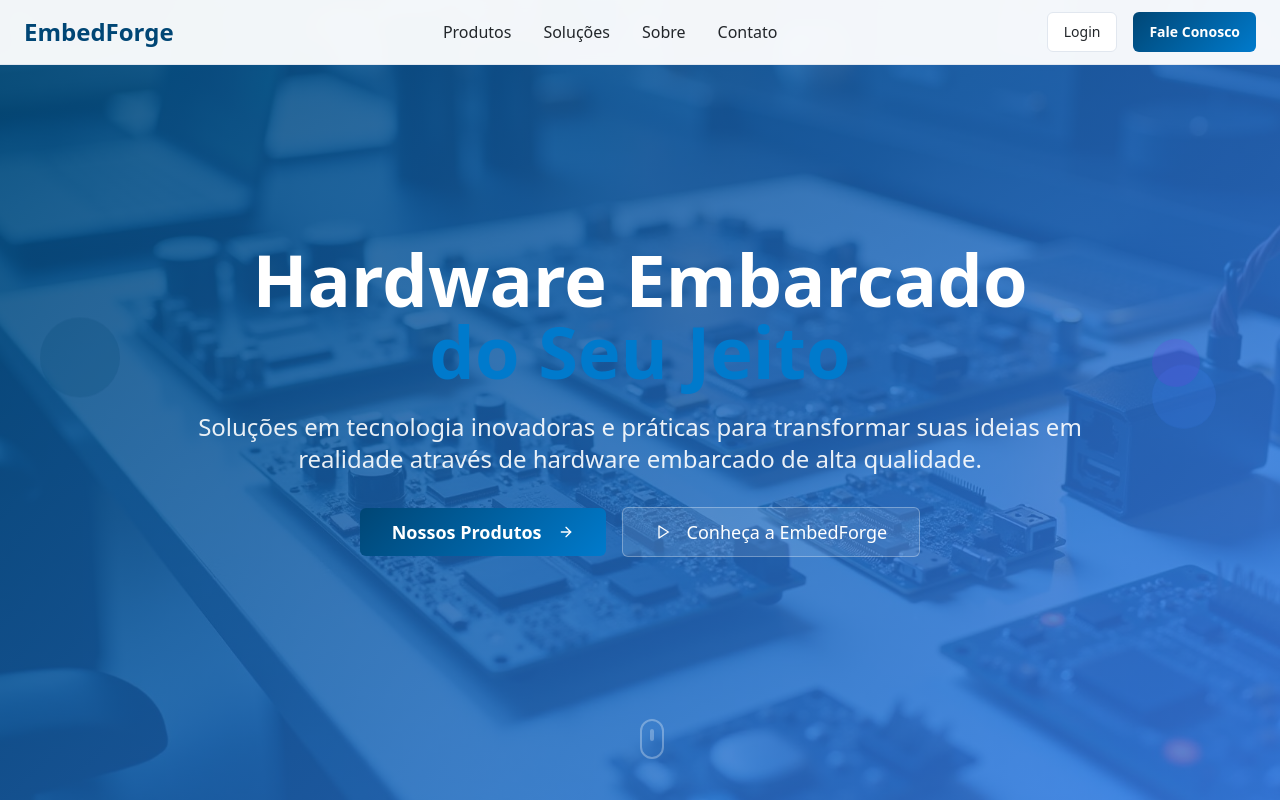
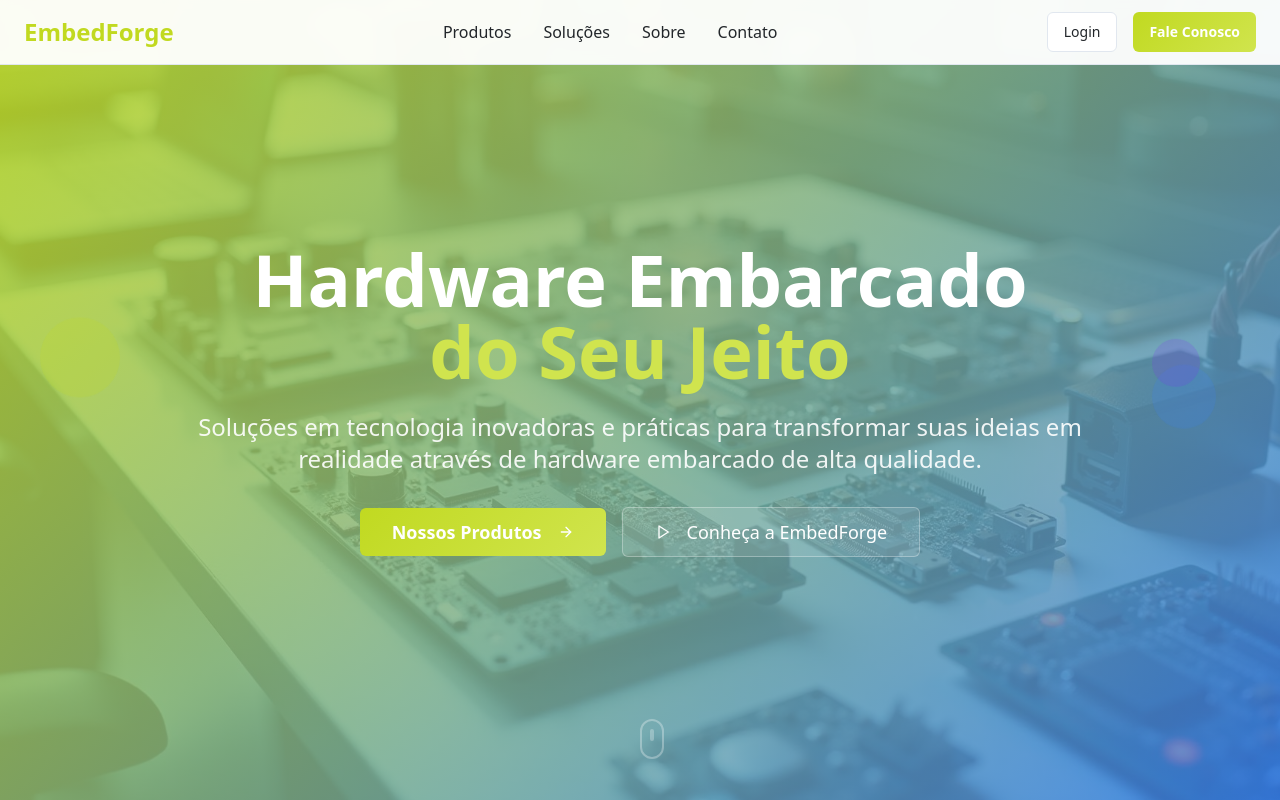
Before and after one commit to eduardomarques89/embed-forge-studio, a React (Vite) app: page / in a window 1280 px wide. Shown: the top 800 px of the page. Built offline with nearby package versions, Linux system fonts and the light colour scheme.

Commit message:
Ajustar cores da página
Aumentar a presença da cor verde na página, reduzindo o uso do azul.

```diff
--- a/src/index.css
+++ b/src/index.css
@@ -15,14 +15,14 @@
     --popover: 0 0% 100%;
     --popover-foreground: 210 11% 15%;
 
-    /* Cores primárias - Azul corporativo */
-    --primary: 204 100% 23%;
-    --primary-foreground: 0 0% 100%;
-    --primary-glow: 204 100% 40%;
+    /* Cores primárias - Verde lima */
+    --primary: 68 74% 49%;
+    --primary-foreground: 222.2 84% 4.9%;
+    --primary-glow: 68 74% 60%;
 
-    /* Cores secundárias - Verde lima */
-    --secondary: 68 74% 49%;
-    --secondary-foreground: 222.2 84% 4.9%;
+    /* Cores secundárias - Azul corporativo */
+    --secondary: 204 100% 23%;
+    --secondary-foreground: 0 0% 100%;
 
     --muted: 210 40% 98%;
     --muted-foreground: 215 16% 47%;
```
